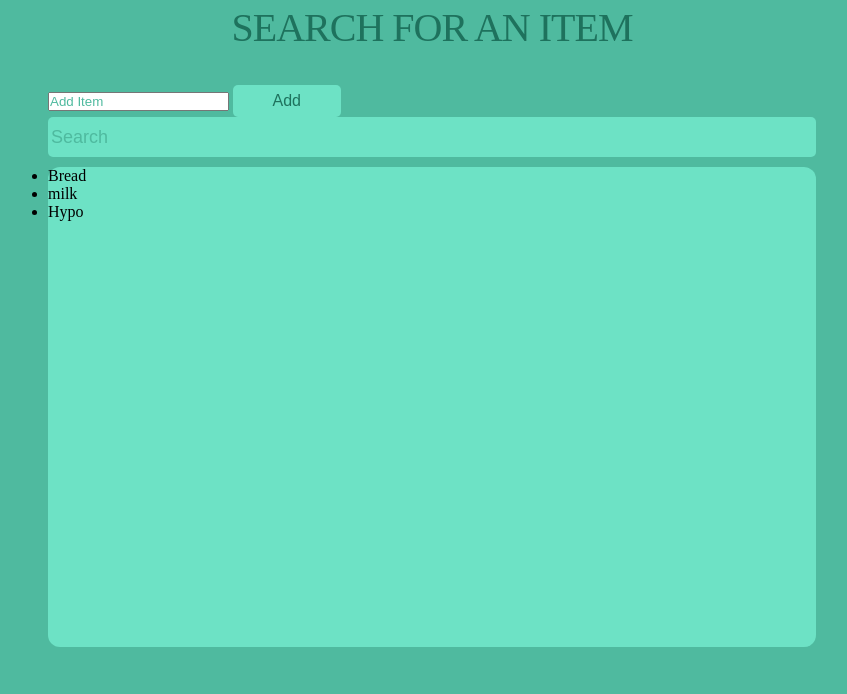
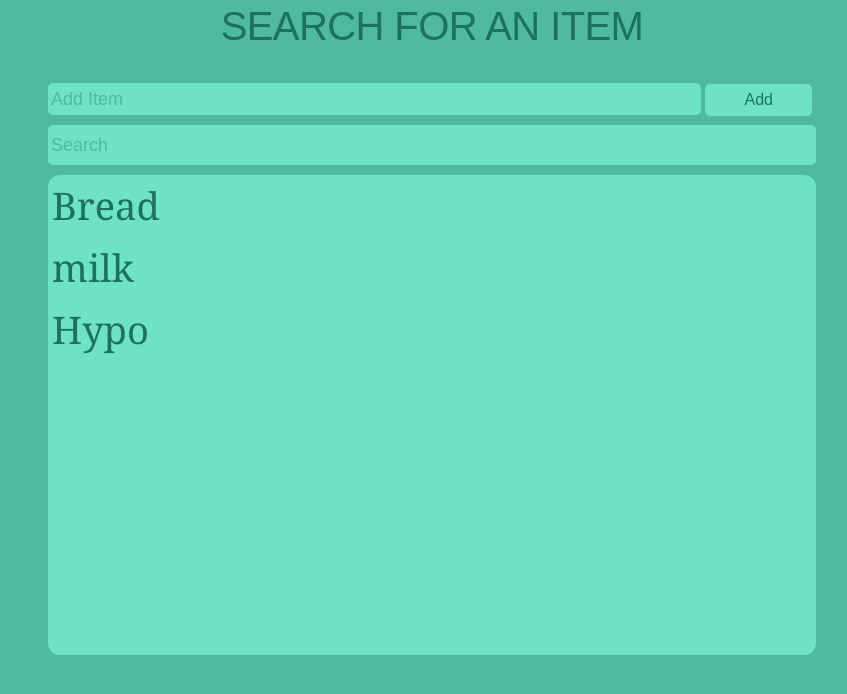
Before and after one commit to zKingFolly/Search-Filter, a plain HTML site: page index.html in a window 1280 px wide. Shown: the whole page, without its empty margins (208-1055 px from the left). Drawn offline with Linux system fonts and the light colour scheme.

Commit message:
did some font styling and colour adjustment

```diff
--- a/style.css
+++ b/style.css
@@ -12,9 +12,11 @@ header {
   justify-self: center;
   font-size: 40px;
   padding: 4px;
-  letter-spacing: -1px;
+  letter-spacing: -0.6px;
+  font-family: fantasy;
 }
 main {
+  font-family: Cambria;
   margin-top: 30px;
   display: flex;
   flex-direction: column;
@@ -34,7 +36,7 @@ main {
 input::placeholder {
   color: #4fba9f;
 }
-#add {
+#addInput {
   height: 32px;
   font-size: large;
   margin-bottom: 10px;
@@ -57,7 +59,14 @@ button {
 }
 
 #item-box {
+  color: #1e725d;
   height: 30rem;
+  display: flex;
+  flex-direction: column;
+  gap: 10px;
   background-color: #6de2c5;
   border-radius: 12px;
+  font-size: 38px;
+  padding: 4px;
+  list-style-type: none;
 }
```
